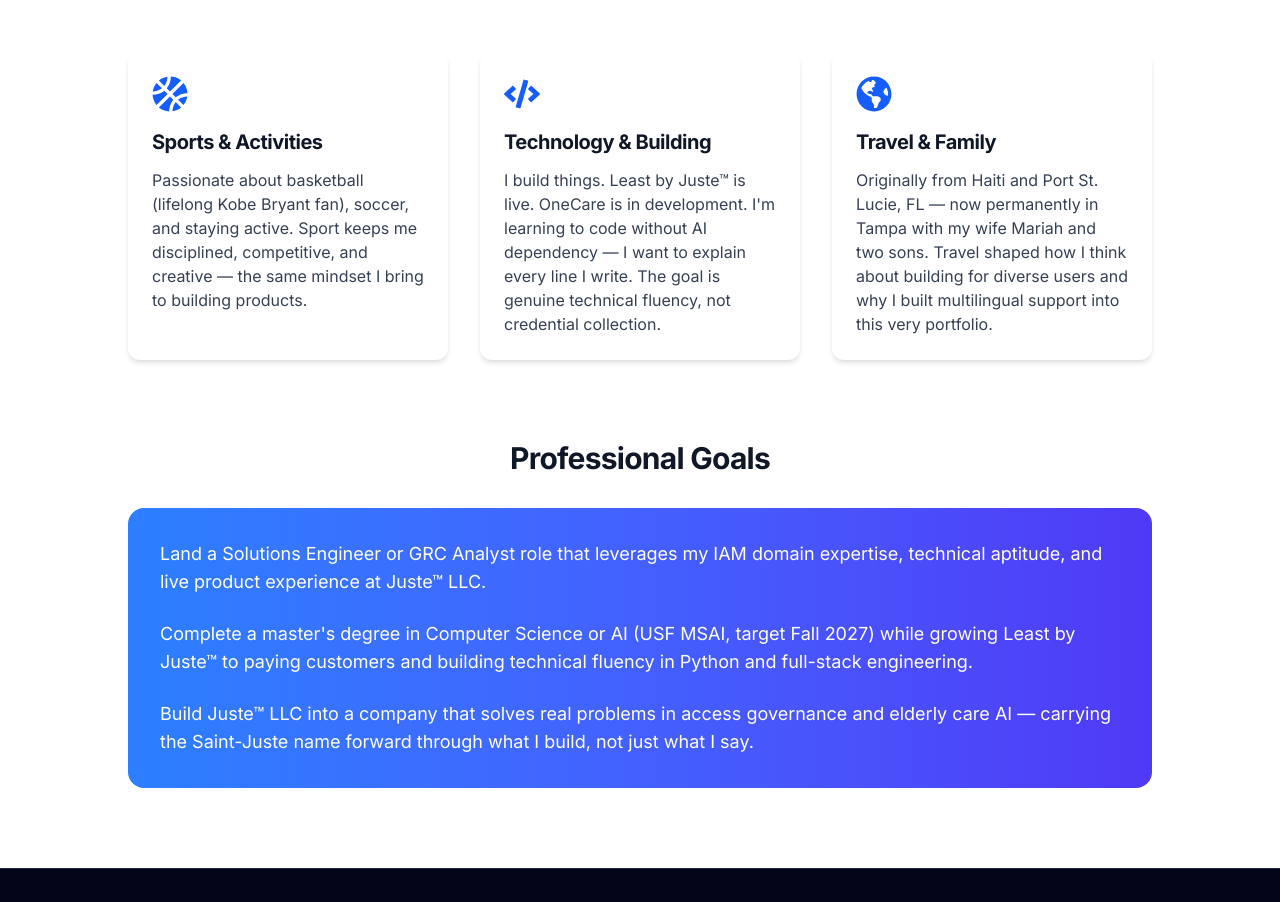
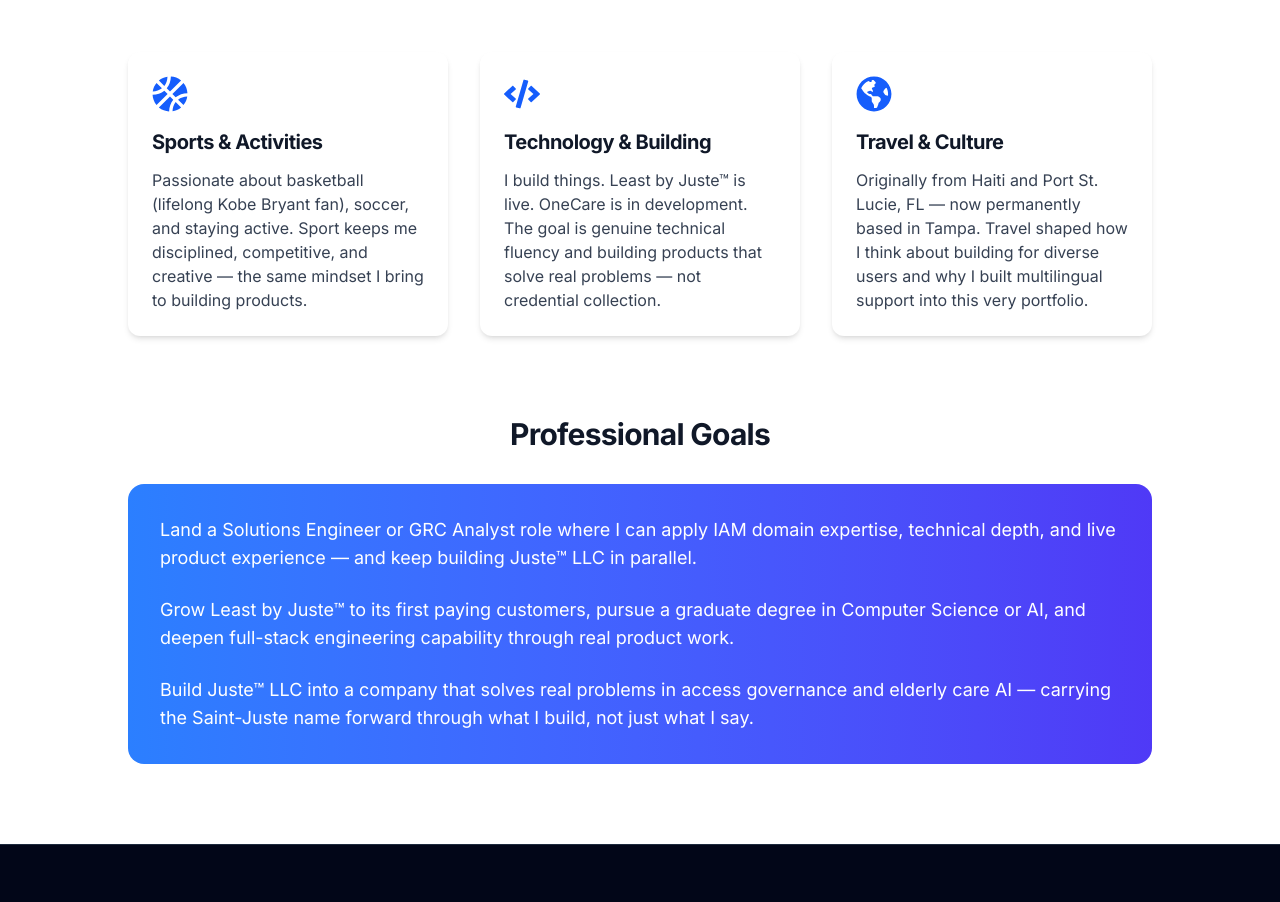
Before and after one commit to KsaintJ/portfolio-website, a Next.js app: page /about in a window 1280 px wide. Shown: the part 4090-4992 px from the top of the page. Built offline with nearby package versions, Linux system fonts and the light colour scheme.

Commit message:
Remove Python fluency gap, family details, TPM from contact, clean goals section

```diff
--- a/src/i18n/locales/en.ts
+++ b/src/i18n/locales/en.ts
@@ -403,17 +403,17 @@
       },
       tech: {
         title: "Technology & Building",
-        description: "I build things. Least by Juste™ is live. OneCare is in development. I'm learning to code without AI dependency — I want to explain every line I write. The goal is genuine technical fluency, not credential collection."
+        description: "I build things. Least by Juste™ is live. OneCare is in development. The goal is genuine technical fluency and building products that solve real problems — not credential collection."
       },
       travel: {
-        title: "Travel & Family",
-        description: "Originally from Haiti and Port St. Lucie, FL — now permanently in Tampa with my wife Mariah and two sons. Travel shaped how I think about building for diverse users and why I built multilingual support into this very portfolio."
+        title: "Travel & Culture",
+        description: "Originally from Haiti and Port St. Lucie, FL — now permanently based in Tampa. Travel shaped how I think about building for diverse users and why I built multilingual support into this very portfolio."
       }
     },
     goals: {
       title: "Professional Goals",
-      shortTerm: "Land a Solutions Engineer or GRC Analyst role that leverages my IAM domain expertise, technical aptitude, and live product experience at Juste™ LLC.",
-      midTerm: "Complete a master's degree in Computer Science or AI (USF MSAI, target Fall 2027) while growing Least by Juste™ to paying customers and building technical fluency in Python and full-stack engineering.",
+      shortTerm: "Land a Solutions Engineer or GRC Analyst role where I can apply IAM domain expertise, technical depth, and live product experience — and keep building Juste™ LLC in parallel.",
+      midTerm: "Grow Least by Juste™ to its first paying customers, pursue a graduate degree in Computer Science or AI, and deepen full-stack engineering capability through real product work.",
       longTerm: "Build Juste™ LLC into a company that solves real problems in access governance and elderly care AI — carrying the Saint-Juste name forward through what I build, not just what I say."
     },
     timeline: {
@@ -446,7 +446,7 @@
   },
   contact: {
     title: "Get In Touch",
-    subtitle: "Available for Solutions Engineer, GRC Analyst, and TPM roles. Also open to technical collaboration, freelance work, and conversations about Least by Juste™.",
+    subtitle: "Open to Solutions Engineer, GRC Analyst, and Implementation Lead roles in Tampa or remote. Also open to technical collaboration and conversations about Least by Juste™.",
     info: {
       title: "Contact Information",
       location: {
```
